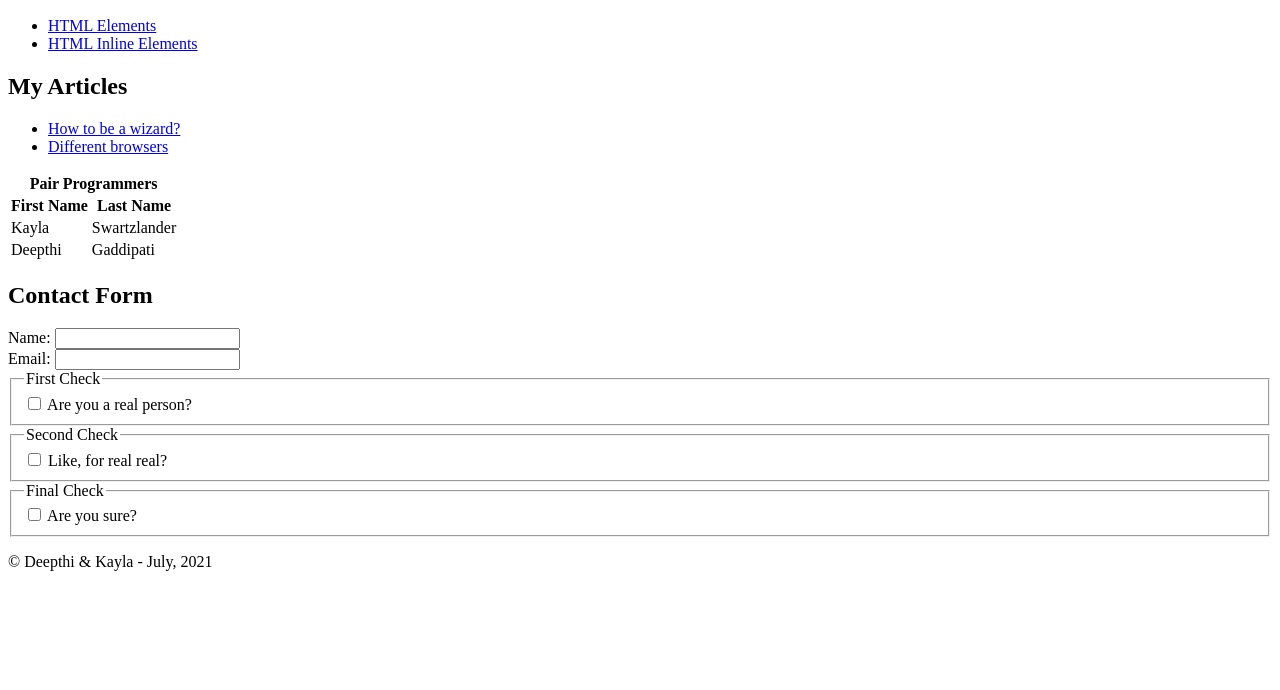
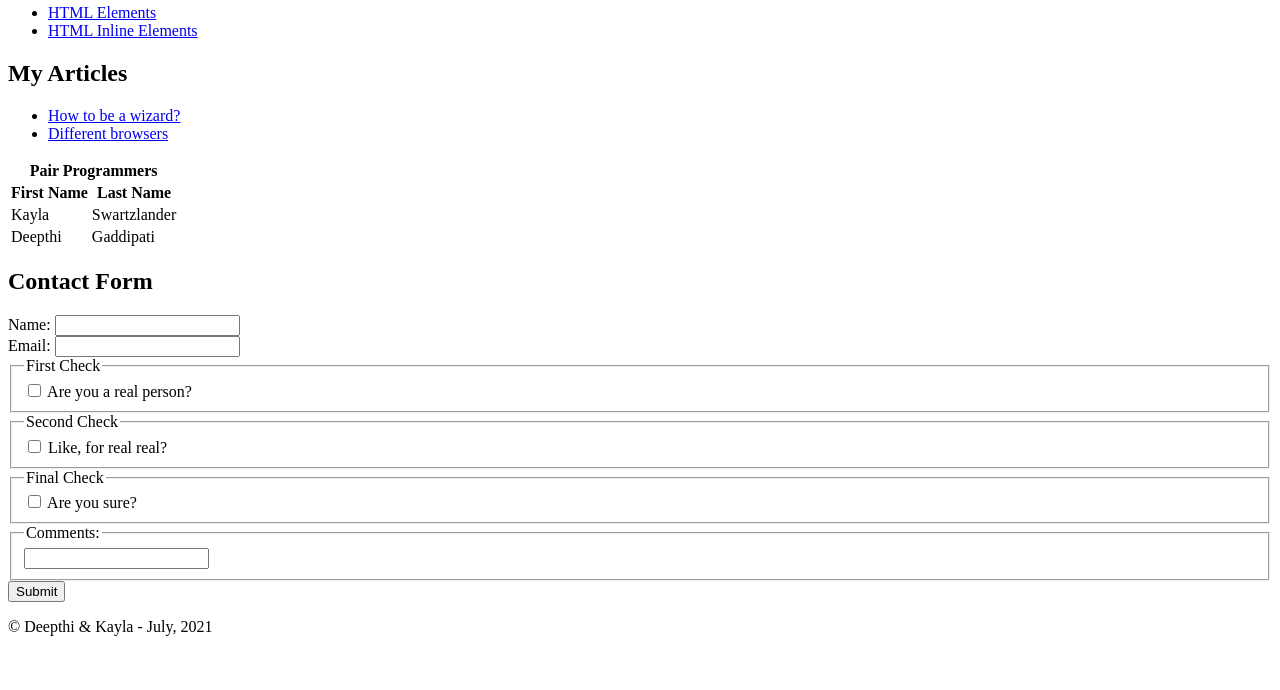
Before and after one commit to DeepthiSF/statefarm-adt-deepthi-html-checkpoint, a plain HTML site: page index.html in a window 1280 px wide. Shown: the part 110-800 px from the top of the page. Drawn offline with Linux system fonts and the light colour scheme.

Commit message:
finished formatting sections

```diff
--- a/index.html
+++ b/index.html
@@ -4,17 +4,25 @@
         <title>HTML Checkpoint</title>
     </head>
     <body>
+
+      <section>
       <h1>HTML Checkpoint Project</h1>
         <h2>My links</h2>
         <ul>
           <li><a href="https://developer.mozilla.org/en-US/docs/Web/HTML/Element#text_content">HTML Elements</a></li>
           <li><a href="https://developer.mozilla.org/en-US/docs/Web/HTML/Inline_elements">HTML Inline Elements</a></li>
         </ul>
+      </section>
+
+      <section>
         <h2>My Articles</h2>
         <ul>
           <li><a href="Wizard_article.html">How to be a wizard?</a></li>
           <li><a href="Browsers.html">Different browsers</a></li>
         </ul>
+        </section>
+
+      <section>
         <table>
           <thead>
               <tr>
@@ -38,7 +46,11 @@
             </tr>
           </tbody>
         </table>
+      </section>
+
+      <section>
         <h2>Contact Form</h2>
+
         <form>
             <label>Name:
             <input name="submitted-name" autocomplete="name">
@@ -71,7 +83,15 @@
               <label><input type="checkbox" name="checkbox"> Are you sure?</label>
             </fieldset>
           </form>
-
+          <form method="post">
+            <fieldset>
+              <legend>Comments:</legend>
+              <label><input type="text" name="text"></label>
+            </fieldset>
+          </form>
+          <button class="favorite styled"
+          type="button">Submit</button>
+        </section>
 
         <footer>
             <p>© Deepthi & Kayla - July, 2021</p>
```
Lines whose indentation alone changed are shown as unchanged.
